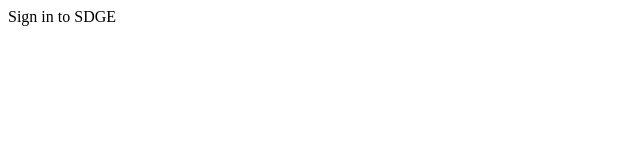
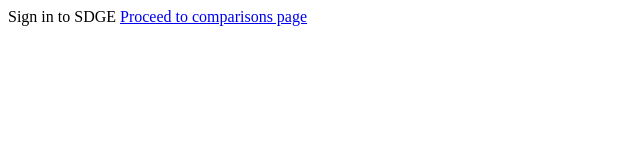
Before and after one commit to vinniechen/energyStats, a website: page src/signin.html in a window 1280 px wide. Shown: the whole page, without its empty margins (0-640 px from the left). Drawn offline with Linux system fonts and the light colour scheme.

Commit message:
Update signin.html

```diff
--- a/src/signin.html
+++ b/src/signin.html
@@ -5,5 +5,6 @@
 
   <body>
     Sign in to SDGE
+    <a href = "comparisons.html">Proceed to comparisons page</a>
   </body>
 </html>
```
